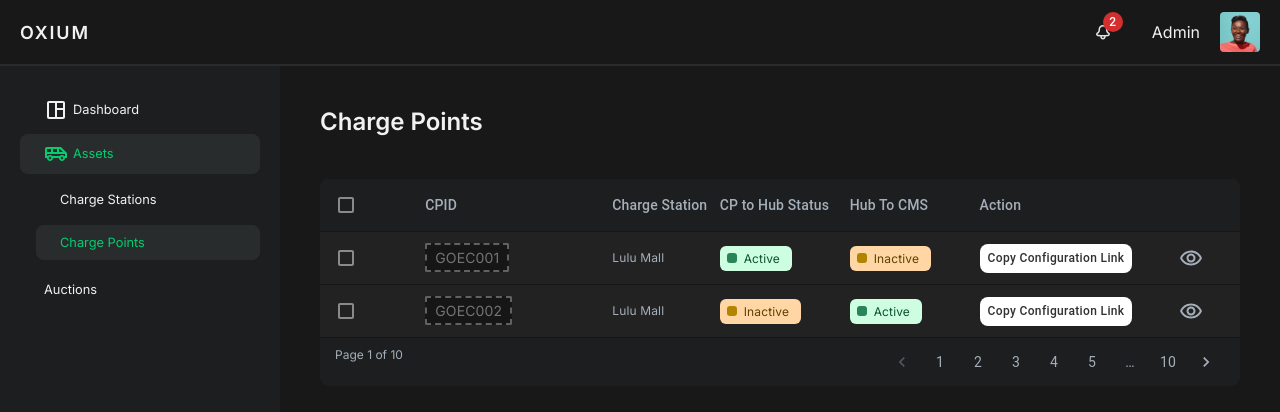
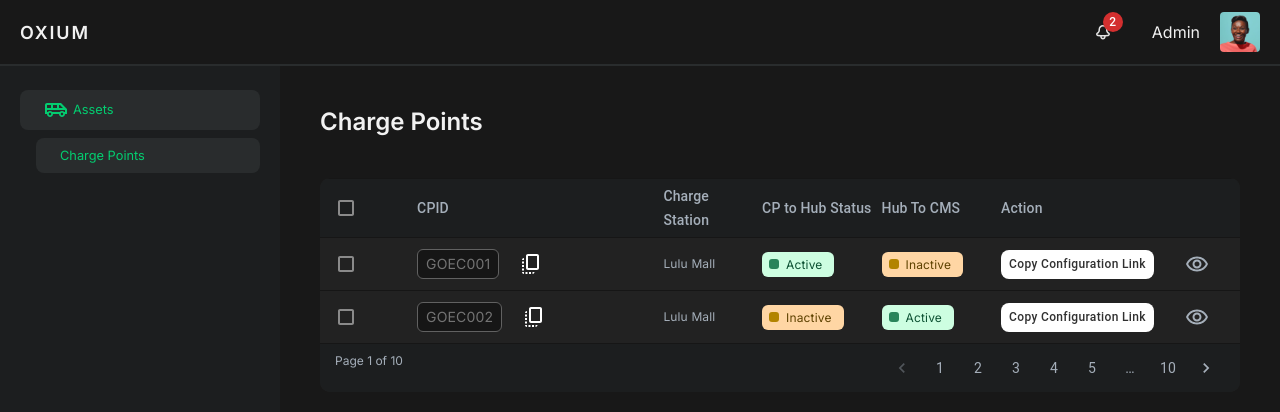
Before and after one commit to sreehariv-code/oxium-hub-admin, a React (Vite) app: page /assets/charge-points in a window 1280 px wide. Shown: the top 412 px of the page. Built offline with nearby package versions, Linux system fonts and the light colour scheme.

Commit message:
Made changes in grid view and log table

```diff
--- a/src/features/assets/ChargePoints/ChargePointDetail.jsx
+++ b/src/features/assets/ChargePoints/ChargePointDetail.jsx
@@ -219,7 +219,7 @@ export default function ChargePointDetail() {
                 43274523
               </p>
             </div>
-            <div className="">
+            {/* <div className="">
               <p className="text-[14px] text-[rgba(255_255_255/0.5)]">
                 Total <br />
                 Revenue (INR)
@@ -227,7 +227,7 @@ export default function ChargePointDetail() {
               <p className="font-bold text-[24px] pl-5 before:content-[''] before:left-0 before:h-full before:w-1 mt-5  relative before:absolute before:bg-accent before:rounded-md">
                 24234345
               </p>
-            </div>
+            </div> */}
           </section>
         </div>
       </div>
--- a/src/features/auctions/Auctions.jsx
+++ b/src/features/auctions/Auctions.jsx
@@ -2,8 +2,8 @@ import Spinner from "../../ui/Spinner";
 
 export default function Auctions() {
   return (
-    <div>
-      <Spinner />
+    <div className="h-full grid place-items-center">
+      <p>Under Development!...</p>
     </div>
   );
 }
--- a/src/features/dashboard/Dashboard.jsx
+++ b/src/features/dashboard/Dashboard.jsx
@@ -1,32 +1,7 @@
-import { useState } from "react";
-import StyledModal from "../../ui/Modal";
-import styled from "styled-components";
-import DataTable from "../../ui/DataTable";
-
-const Input = styled.input`
-  padding: 0.1rem;
-  padding-left: 0.7rem;
-  border-radius: 0.5rem;
-  border: 1px solid #ccc;
-  box-sizing: border-box;
-  background-color: inherit;
-  caret-color: #03cd70;
-  &:focus {
-    outline: none;
-  }
-`;
-
 export default function Dashboard() {
-  const [open, setOpen] = useState(false);
-
-  function handleSubmit(event) {
-    event.preventDefault();
-    setOpen(true);
-  }
-
   return (
-    <div className="pt-8 pl-10">
-      <p>Dashboard</p>
+    <div className="h-full grid place-items-center">
+      <p>Under Development!...</p>
     </div>
   );
 }
--- a/src/ui/DataTable.jsx
+++ b/src/ui/DataTable.jsx
@@ -11,7 +11,11 @@ import {
   TableRow,
   styled,
 } from "@mui/material";
-import { CheckBox, CropSquareOutlined } from "@mui/icons-material";
+import {
+  CheckBox,
+  CopyAllOutlined,
+  CropSquareOutlined,
+} from "@mui/icons-material";
 import { Link } from "react-router-dom";
 import RemoveRedEyeOutlinedIcon from "@mui/icons-material/RemoveRedEyeOutlined";
 
@@ -110,9 +114,20 @@ export default function DataTable() {
                   <BpCheckbox />
                 </StyledTableCell>
                 <StyledTableCell>
-                  <span className="bg-[#161616] text-[#737373] px-2 py-1 border-2 border-[#616161] hover:border-[#737373] border-dashed rounded-sm">
-                    {row.id}
-                  </span>
+                  <div className="flex gap-5 items-center">
+                    <span className="bg-[#161616] text-[#737373] px-2 py-1 border-[1px] border-[#616161] hover:border-[#737373]  rounded-md">
+                      {row.id}
+                    </span>
+                    <Button
+                      sx={{
+                        color: "white",
+                        padding: 0,
+                        minWidth: "max-content",
+                      }}
+                    >
+                      <CopyAllOutlined />
+                    </Button>
+                  </div>
                 </StyledTableCell>
                 <StyledTableCell>
                   <p className="text-[12px]">{row.chargeStation}</p>
--- a/src/ui/EMSPTable.jsx
+++ b/src/ui/EMSPTable.jsx
@@ -11,7 +11,11 @@ import {
   TableRow,
   styled,
 } from "@mui/material";
-import { CheckBox, CropSquareOutlined } from "@mui/icons-material";
+import {
+  CheckBox,
+  CopyAllOutlined,
+  CropSquareOutlined,
+} from "@mui/icons-material";
 
 import CopyInput from "./CopyInput";
 
@@ -28,6 +32,7 @@ const rows = [
     id: "GOEC001",
     chargeStation: "Charge Zone",
     hubStatus: true,
+    configurationUrl: "ws://goeccms.numocity.com:9033/ocpp/go1",
     action: "fgpu-cr",
   },
 ];
@@ -101,9 +106,20 @@ export default function EMSPTable() {
 
                 <StyledTableCell>{row.chargeStation}</StyledTableCell>
                 <StyledTableCell>
-                  <span className="bg-[#161616] text-[#737373] px-2 py-1 border-2 border-[#616161] hover:border-[#737373] border-dashed rounded-sm">
-                    {row.id}
-                  </span>
+                  <div className="flex gap-5 items-center">
+                    <span className="bg-[#161616] text-[#737373] px-2 py-1 border-[1px] border-[#616161] hover:border-[#737373]  rounded-md">
+                      {row.id}
+                    </span>
+                    <Button
+                      sx={{
+                        color: "white",
+                        padding: 0,
+                        minWidth: "max-content",
+                      }}
+                    >
+                      <CopyAllOutlined />
+                    </Button>
+                  </div>
                 </StyledTableCell>
                 <StyledTableCell>
                   <span
@@ -117,8 +133,8 @@ export default function EMSPTable() {
                   </span>
                 </StyledTableCell>
                 <StyledTableCell>
-                  <div className=" max-w-[360px]">
-                    <CopyInput />
+                  <div className=" max-w-[360px] text-[#B5B8C5]">
+                    <p>{row?.configurationUrl}</p>
                   </div>
                 </StyledTableCell>
                 <StyledTableCell>
--- a/src/ui/LogTable.jsx
+++ b/src/ui/LogTable.jsx
@@ -59,7 +59,7 @@ const rows = [
   {
     cpid: "g01",
     time: "Nov 16, 2022 7:09:36 AM",
-    command: true,
+    command: false,
     payloadData: `{   "connectorId": 1,   "transactionId": 0,   "meterValue": [     {       "timestamp": "2024-04-25T11:09:10.968Z",       "sampledValue": [         {           "measurand": "Energy.Active.Import.Register",           "value": "401",           "unit": "Wh",           "location": "Outlet",           "context": "Sample.Periodic"         }       ]     },     {       "timestamp": "2024-04-25T11:09:10.968Z",       "sampledValue": [         {           "measurand": "Power.Active.Import",           "value": "4351",           "unit": "W",           "location": "Outlet",           "context": "Sample.Periodic"         }       ]     },     {       "timestamp": "2024-04-25T11:09:10.968Z",       "sampledValue": [         {           "value": "91",           "context": "Sample.Periodic",           "format": "Raw",           "measurand": "SoC",           "location": "EV",           "unit": "Percent"         }       ]     }   ] }`,
     uniqueId: "1668656494-54311937",
   },
--- a/src/ui/Modal.jsx
+++ b/src/ui/Modal.jsx
@@ -11,7 +11,7 @@ const style = {
   bgcolor: "#2A2E2C",
   borderRadius: 2,
   boxShadow: 24,
-  p: 4,
+  p: 0,
   outline: 0,
 
   color: "#F7F8FC",
--- a/src/ui/SideMenu.jsx
+++ b/src/ui/SideMenu.jsx
@@ -1,8 +1,11 @@
 import { useState, useEffect } from "react";
 import { NavLink, useLocation } from "react-router-dom";
 import styled from "styled-components";
+
 import SpaceDashboardOutlinedIcon from "@mui/icons-material/SpaceDashboardOutlined";
 import AirportShuttleOutlinedIcon from "@mui/icons-material/AirportShuttleOutlined";
+import LinkOutlinedIcon from "@mui/icons-material/LinkOutlined";
+import SettingsIcon from "@mui/icons-material/Settings";
 
 const StyledNavLink = styled(NavLink)`
   display: flex;
@@ -45,14 +48,14 @@ export default function SideMenu() {
   };
 
   return (
-    <nav className="bg-sideBg min-w-[280px]">
+    <nav className="bg-sideBg min-w-[280px] flex flex-col justify-between">
       <ul className="flex flex-col gap-1 px-5 py-6">
-        <li>
+        {/* <li>
           <StyledNavLink to="/dashboard">
             <SpaceDashboardOutlinedIcon />
             <span>Dashboard</span>
           </StyledNavLink>
-        </li>
+        </li> */}
         <li>
           <StyledNavLink to="/assets" onClick={toggleSubMenu}>
             <AirportShuttleOutlinedIcon />
@@ -66,19 +69,28 @@ export default function SideMenu() {
                   : "h-0 opacity-0 pointer-events-none"
               } `}
             >
-              <StyledNavLink to="/" className="my-2">
+              {/* <StyledNavLink to="/" className="my-2">
                 Charge Stations
-              </StyledNavLink>
-              <StyledNavLink to="/assets/charge-points" className="mb-2">
+              </StyledNavLink> */}
+              <StyledNavLink to="/assets/charge-points" className="mt-2">
                 Charge Points
               </StyledNavLink>
             </li>
           </SubMenu>
         </li>
-        <li>
-          <StyledNavLink to="/auctions">Auctions</StyledNavLink>
-        </li>
+        {/* <li>
+          <StyledNavLink to="/auctions">
+            <LinkOutlinedIcon />
+            <span>Auctions</span>
+          </StyledNavLink>
+        </li> */}
       </ul>
+      {/* <footer className="pb-2">
+        <div className="px-[20px] py-[13px] flex gap-2">
+          <SettingsIcon />
+          <span>Settings</span>
+        </div>
+      </footer> */}
     </nav>
   );
 }
```
Also changed, not shown: src/ui/ModalForm.jsx (+21 -4 lines).
